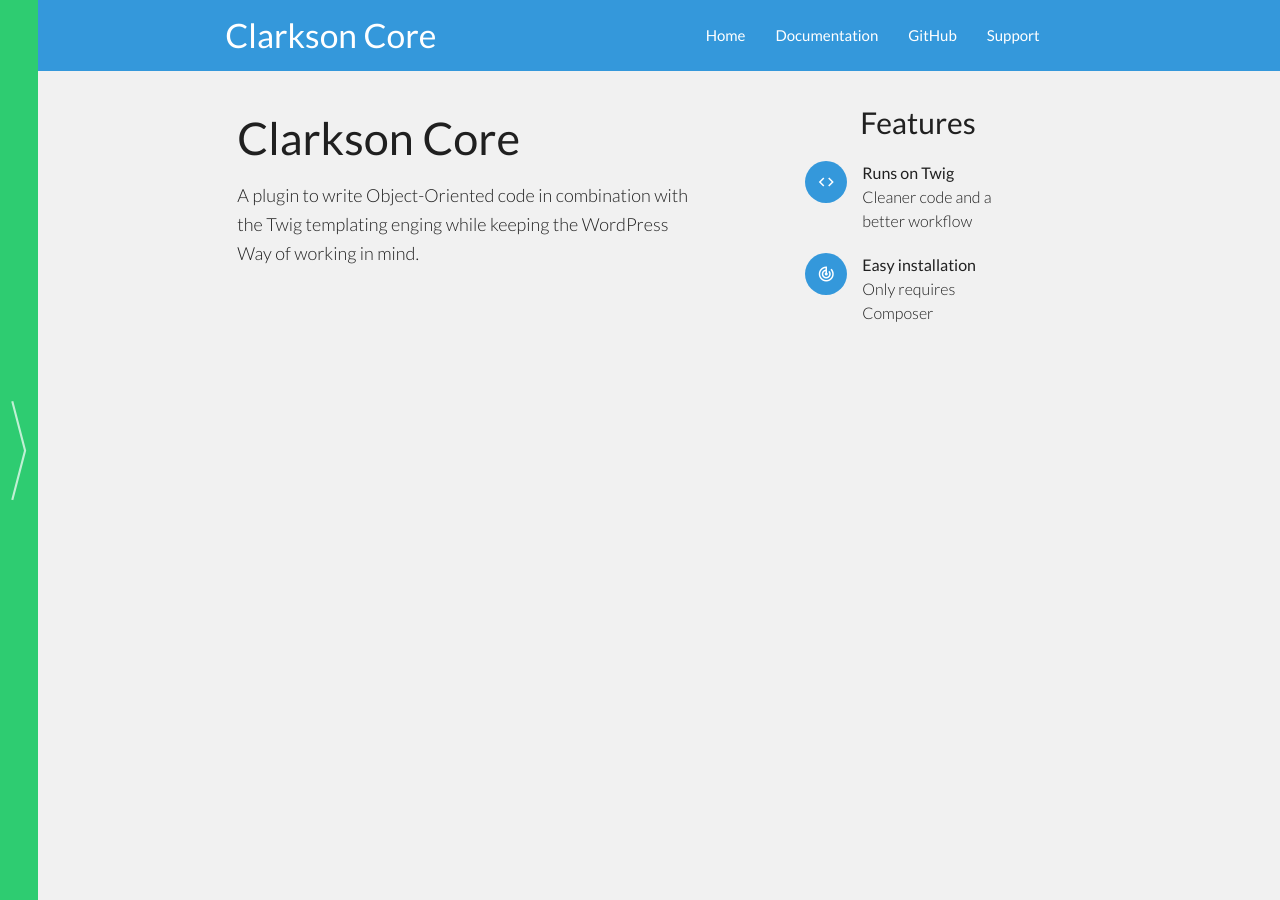
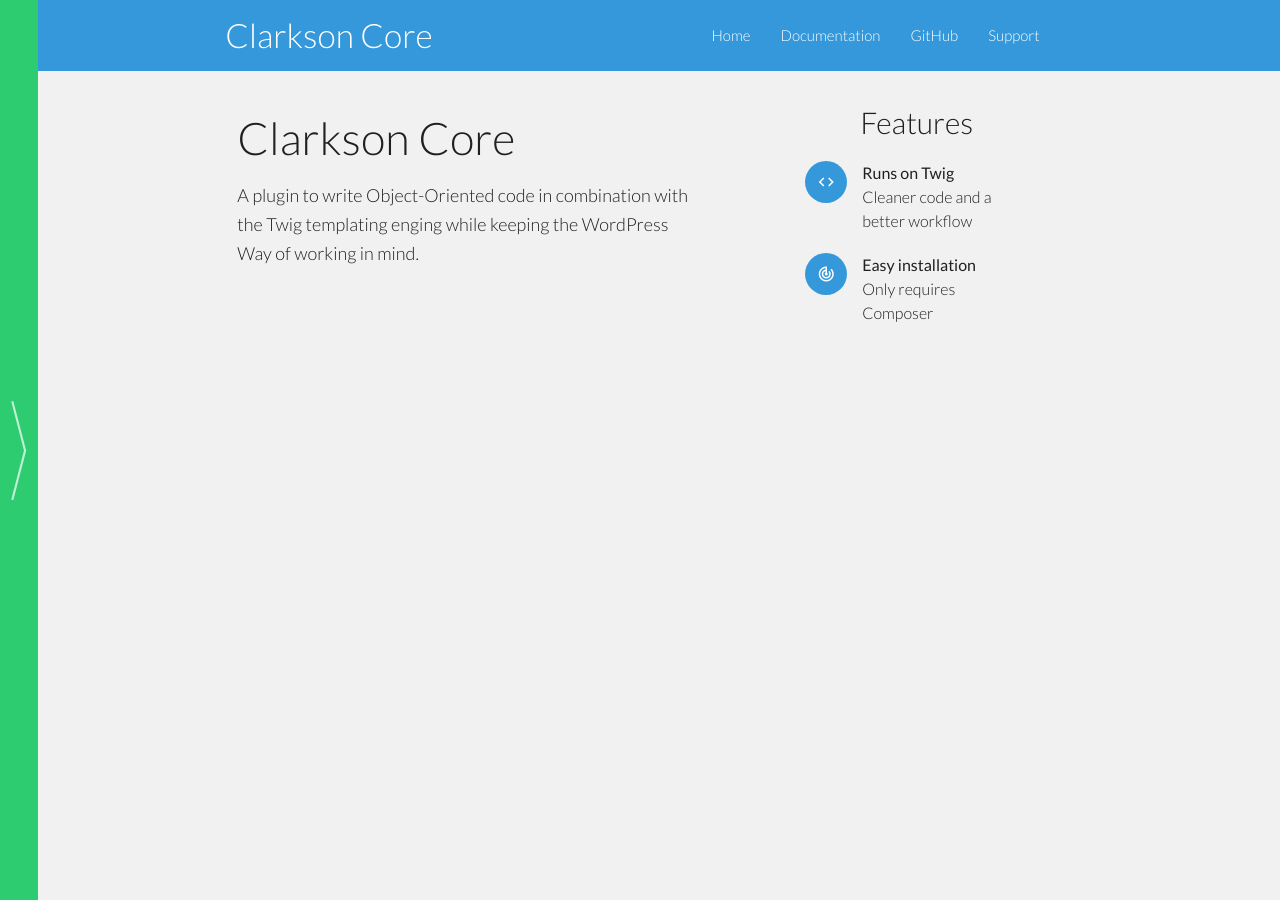
Before and after one commit to level-level/Clarkson-Theme, a Jekyll site: the page built from core/index.md, in a window 1280 px wide. Built offline with Jekyll 4.4.1, drawn with Linux system fonts in a browser that asks for light colours; some web fonts are replaced.

Commit message:
lighter font-weight

```diff
--- a/_sass/_navbar.scss
+++ b/_sass/_navbar.scss
@@ -57,7 +57,7 @@ nav {
     font-size: $navbar-brand-font-size;
     padding: 0;
     white-space: nowrap;
-    font-weight: 500;
+    font-weight: 300;
 
     &.center {
       left: 50%;
@@ -102,7 +102,7 @@ nav {
     }
     a {
       font-size: 15px;
-      font-weight: 500;
+      font-weight: 300;
       color: $navbar-font-color;
       display: block;
       padding: 0 15px;
--- a/_sass/_typography.scss
+++ b/_sass/_typography.scss
@@ -23,18 +23,18 @@ html{
   color: $off-black;
 }
 h1, h2, h3, h4, h5, h6 {
-	font-weight: 400;
+	font-weight: 300;
 	line-height: 1.1;
 }
 
 // Header Styles
 h1 a, h2 a, h3 a, h4 a, h5 a, h6 a { font-weight: inherit; }
-h1 { font-size: $h1-fontsize; font-weight: 500; line-height: 110%; margin: ($h1-fontsize / 2) 0 ($h1-fontsize / 2.5) 0;}
-h2 { font-size: $h2-fontsize; font-weight: 500; line-height: 110%; margin: ($h2-fontsize / 2) 0 ($h2-fontsize / 2.5) 0;}
-h3 { font-size: $h3-fontsize; font-weight: 500; line-height: 110%; margin: ($h3-fontsize / 2) 0 ($h3-fontsize / 2.5) 0;}
-h4 { font-size: $h4-fontsize; font-weight: 500; line-height: 110%; margin: ($h4-fontsize / 2) 0 ($h4-fontsize / 2.5) 0;}
-h5 { font-size: $h5-fontsize; font-weight: 500; line-height: 110%; margin: ($h5-fontsize / 2) 0 ($h5-fontsize / 2.5) 0;}
-h6 { font-size: $h6-fontsize; font-weight: 500; line-height: 110%; margin: ($h6-fontsize / 2) 0 ($h6-fontsize / 2.5) 0;}
+h1 { font-size: $h1-fontsize; font-weight: 300; line-height: 110%; margin: ($h1-fontsize / 2) 0 ($h1-fontsize / 2.5) 0;}
+h2 { font-size: $h2-fontsize; font-weight: 300; line-height: 110%; margin: ($h2-fontsize / 2) 0 ($h2-fontsize / 2.5) 0;}
+h3 { font-size: $h3-fontsize; font-weight: 300; line-height: 110%; margin: ($h3-fontsize / 2) 0 ($h3-fontsize / 2.5) 0;}
+h4 { font-size: $h4-fontsize; font-weight: 300; line-height: 110%; margin: ($h4-fontsize / 2) 0 ($h4-fontsize / 2.5) 0;}
+h5 { font-size: $h5-fontsize; font-weight: 300; line-height: 110%; margin: ($h5-fontsize / 2) 0 ($h5-fontsize / 2.5) 0;}
+h6 { font-size: $h6-fontsize; font-weight: 300; line-height: 110%; margin: ($h6-fontsize / 2) 0 ($h6-fontsize / 2.5) 0;}
 
 // Text Styles
 em { font-style: italic; }
```
